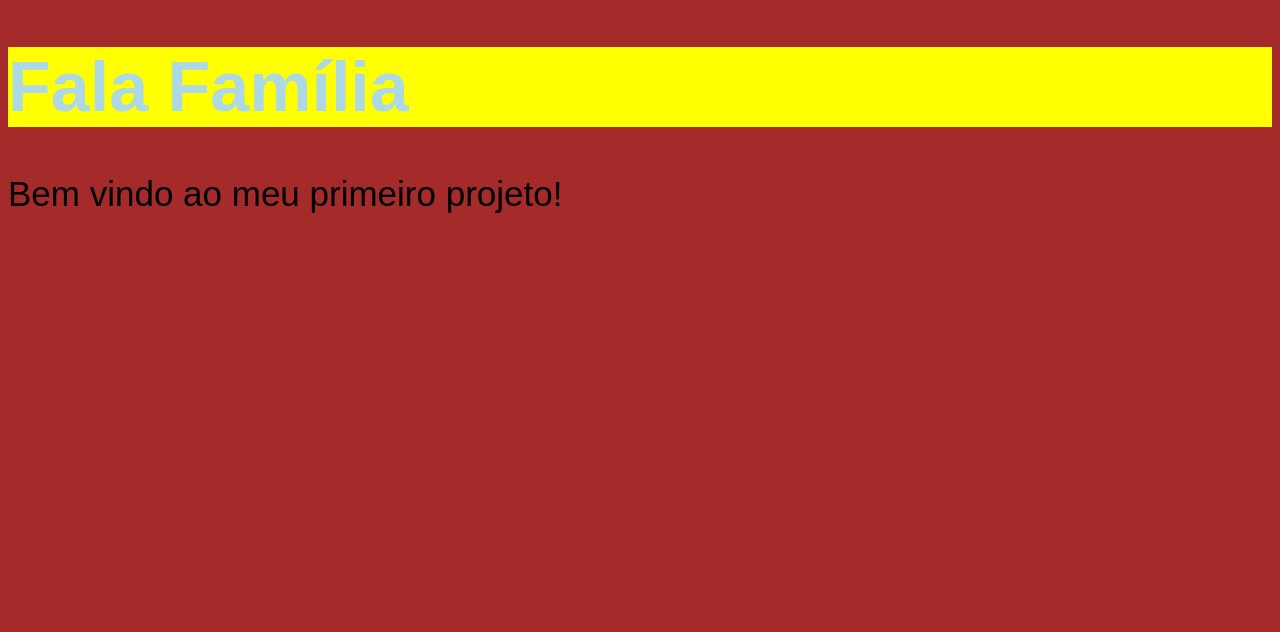
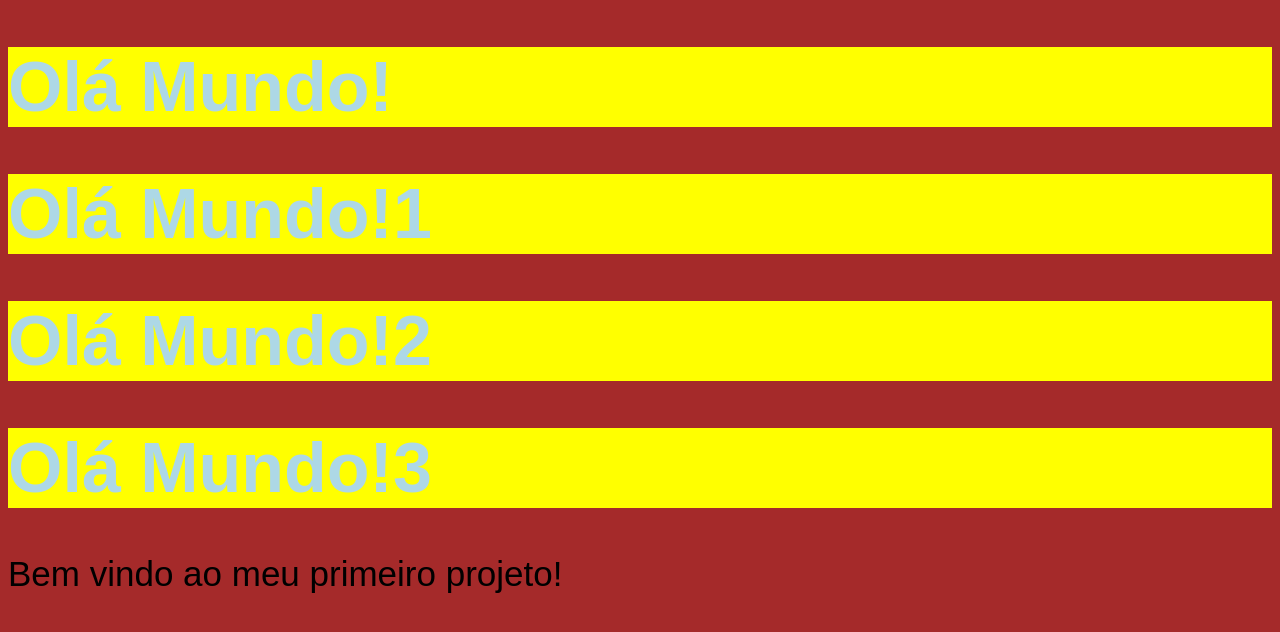
Before and after one commit to Guto-stack/chronos-pomodoro, a React (Vite) app: page / in a window 1280 px wide. Shown: the top 632 px of the page. Built offline with nearby package versions, Linux system fonts and the light colour scheme.

Commit message:
aprendendo childrens

```diff
--- a/src/App.tsx
+++ b/src/App.tsx
@@ -7,7 +7,10 @@ export function App(){
 
     return (
     <div>
-      <Heading />
+      <Heading>Olá Mundo!</Heading>
+      <Heading>Olá Mundo!1</Heading>
+      <Heading>Olá Mundo!2</Heading>
+      <Heading>Olá Mundo!3</Heading>
       <p>Bem vindo ao meu primeiro projeto!</p>
     </div>
     );
--- a/src/components/Heading.tsx
+++ b/src/components/Heading.tsx
@@ -1,5 +1,5 @@
 import style from './Heading.module.css'
 
-export function Heading(){
-    return <h1 className={style.heading}>Fala Família</h1>
+export function Heading(props){
+    return <h1 className={style.heading}>{props.children}</h1>
 }
```
